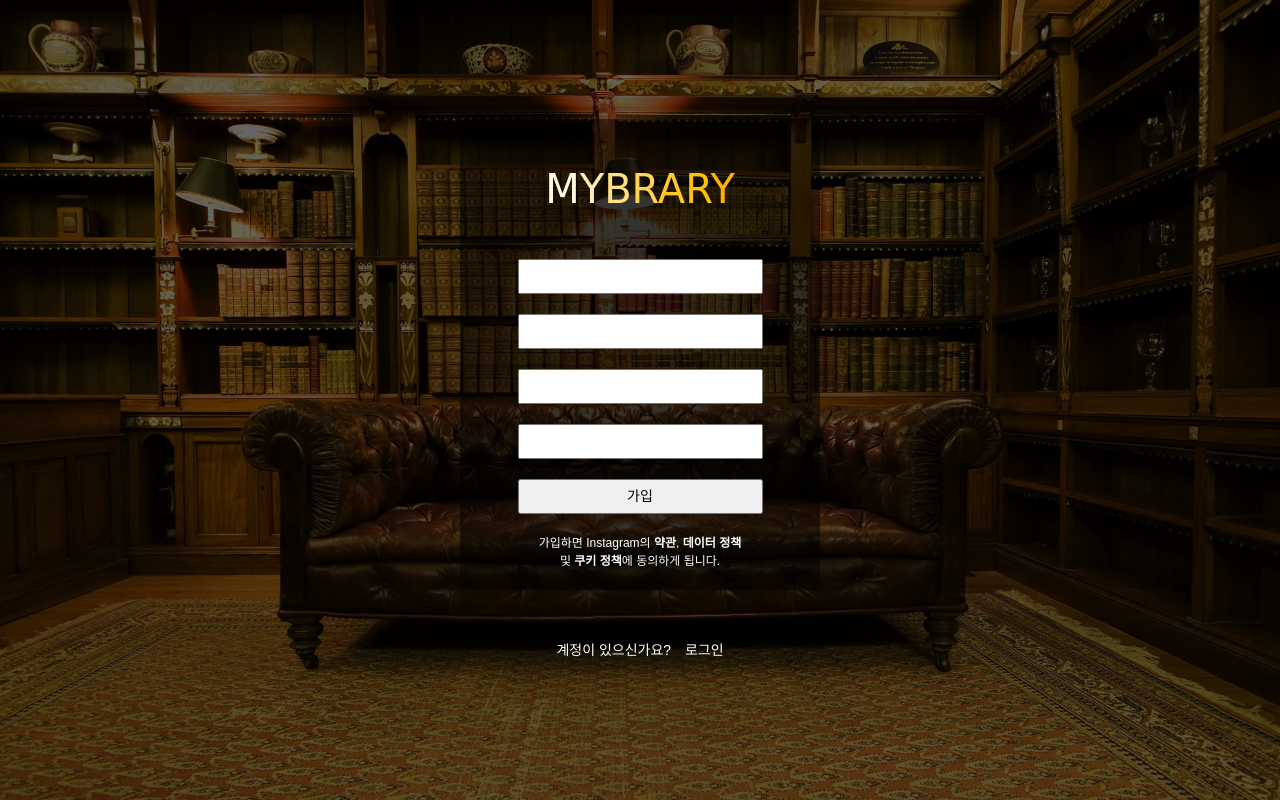
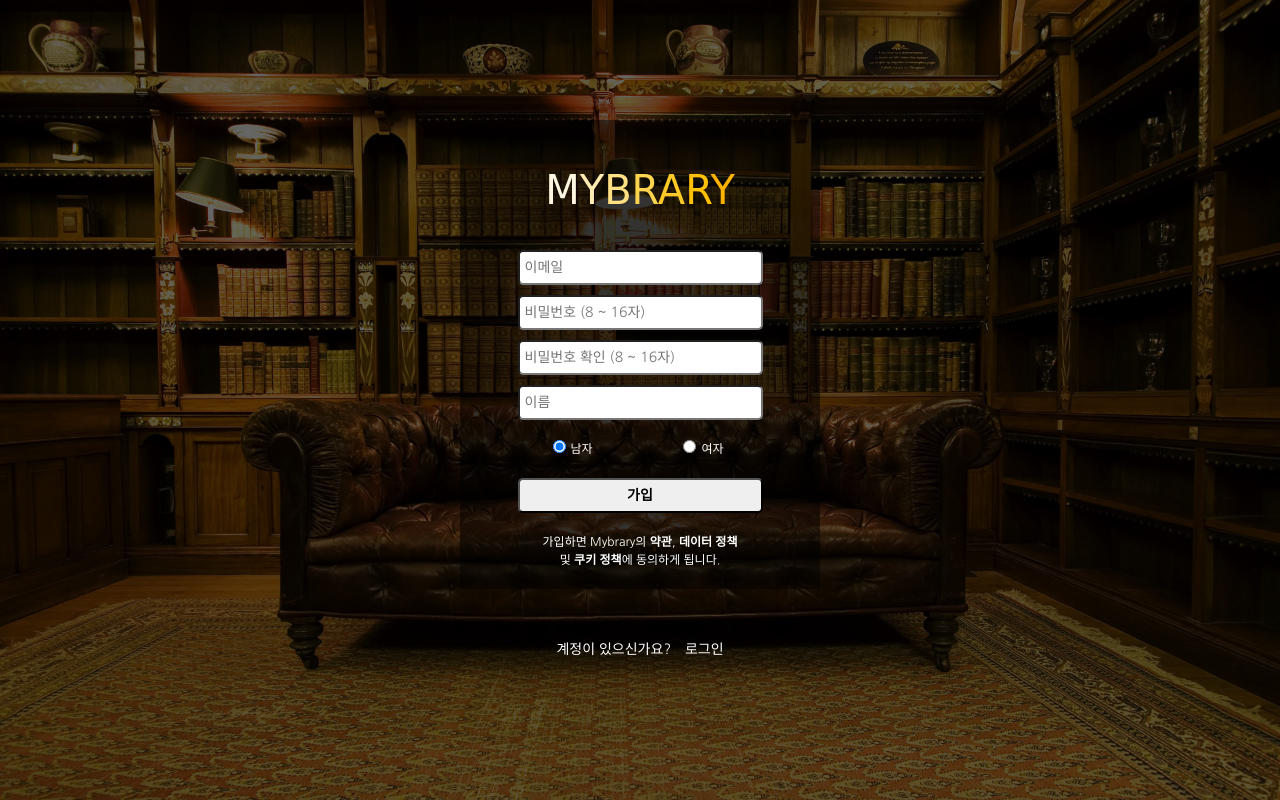
Before and after one commit to engus93/mybraryWeb-backend, a plain HTML site: page code/Sign/sign_in.html in a window 1280 px wide. Drawn offline with Linux system fonts and the light colour scheme; a web font is replaced by a local one.

Commit message:
ADD: sign design
sign box design 완성 and 서버 연동 하기

```diff
--- a/code/Sign/sign_in.html
+++ b/code/Sign/sign_in.html
@@ -17,6 +17,7 @@
 
     <!-- Web Font -->
     <link href="https://fonts.googleapis.com/css?family=Fredericka+the+Great" rel="stylesheet">
+    <link href="https://fonts.googleapis.com/css?family=Nanum+Gothic" rel="stylesheet">
 
     <!-- 파비콘 -->
     <link rel="shortcut icon" href="../assets/icon/mybrary_icon.png">
@@ -35,15 +36,17 @@
                                 <em>m</em><em>y</em><em>b</em><em>r</em><em>a</em><em>r</em><em>y</em>
                             </h1>
                             <form id="signUp_form" action="">
-                                <input type="text">
-                                <input type="text">
-                                <input type="text">
-                                <input type="text">
-                                <button type="submit">
+                                <input class="form_design" id="effect-5" type="email" placeholder="이메일">
+                                <input class="form_design" type="password" placeholder="비밀번호 (8 ~ 16자)">
+                                <input class="form_design" type="password" placeholder="비밀번호 확인 (8 ~ 16자)">
+                                <input class="form_design" type="text" placeholder="이름">
+                                <input class="form_design form_radio" name="sex" type="radio" value="남자" checked><span>남자</span>
+                                <input class="form_design form_radio" name="sex" type="radio" value="여자"><span>여자</span>
+                                <button class="form_design" type="submit">
                                     가입
                                 </button>
                             </form>
-                            <p>가입하면 Instagram의 <strong>약관</strong>, <strong>데이터 정책</strong><br>
+                            <p>가입하면 Mybrary의 <strong>약관</strong>, <strong>데이터 정책</strong><br>
                                 및 <strong>쿠키 정책</strong>에 동의하게 됩니다.
                             </p>
 
--- a/code/assets/css/reset.css
+++ b/code/assets/css/reset.css
@@ -8,7 +8,7 @@ select, button, figure {margin: 0; padding: 0;}
 
 /* 폰트 초기화 */
 body, input, textarea, select, button, table {
-    font-family: 'NanumSquare', '맑은 고딕', 'Apple SD Gthic Neo', '돋움', dotum, sans-serif;
+    font-family: 'Nanum Gothic', '맑은 고딕', 'Apple SD Gthic Neo', '돋움', dotum, sans-serif;
     font-size: 12px; line-height: 1.5;}
 
 /* 폰트 스타일 초기화 */
--- a/code/assets/css/sign_in.css
+++ b/code/assets/css/sign_in.css
@@ -1,5 +1,4 @@
 /* 로그인 페이지 CSS */
-
 
 /* background img */
 body {background: url(../img/sign_bg.jpg) no-repeat center center fixed; background-size: cover;}
@@ -16,8 +15,7 @@ body {background: url(../img/sign_bg.jpg) no-repeat center center fixed; backgro
 .right_box .signUp_box {display: flex; align-items: center; justify-content: center; flex-direction: column;
     padding: 20px 5px; background-color: rgba(0, 0, 0, 0.5);}
 .right_box .signIn_box { font-size: 14px; text-align: center; padding: 20px 30px; margin-top: 30px; color: #fff;}
-.right_box .signUp_box h1 {font-size: 40px; padding: 20px 30px;
-    font-family: 'Fredericka the Great', cursive; text-transform: uppercase;}
+.right_box .signUp_box h1 {font-size: 40px; padding: 20px 30px; text-transform: uppercase; font-family: 'Fredericka the Great', cursive;}
     .right_box .signUp_box h1 em:nth-child(1) {color: #FFF8E1;}
     .right_box .signUp_box h1 em:nth-child(2) {color: #FFECB3;}
     .right_box .signUp_box h1 em:nth-child(3) {color: #FFE082;}
@@ -25,11 +23,13 @@ body {background: url(../img/sign_bg.jpg) no-repeat center center fixed; backgro
     .right_box .signUp_box h1 em:nth-child(5) {color: #FFCA28;}
     .right_box .signUp_box h1 em:nth-child(6) {color: #FFC107;}
     .right_box .signUp_box h1 em:nth-child(7) {color: #FFB300;}
-.right_box .signUp_box input {width: 70%; padding: 5px; margin-top: 20px; font-size: 14px; margin-left: 15%; box-sizing: border-box;}
-.right_box .signUp_box button {width: 70%; padding: 5px;  margin: 20px 0; font-size: 14px; margin-left: 15%; box-sizing: border-box;}
+.right_box .signUp_box .form_design {width: 70%; padding: 5px; font-size: 14px; margin-left: 15%; box-sizing: border-box; border-radius: 5px}
+.right_box .signUp_box .form_radio {width: auto; margin: 20px 0 0 25%}
+.right_box .signUp_box span {color: #fff; margin-left: 5px;}
+.right_box .signUp_box input {margin-top: 10px;}
+.right_box .signUp_box button {margin: 20px 0; font-weight: bolder; transition: all .2s ease;}
+.right_box .signUp_box button:hover {background-color: #FFC107; color: #fff; cursor: pointer;}
 .right_box .signUp_box p {text-align: center; color: #fff;}
 .right_box .signIn_box p a {margin-left: 10px; color: #fff;}
 
 /* MediaQuery */
-
-/* 0 ~ 1220px */
```
Also changed, not shown: code/index.html (+1 -0 lines).
